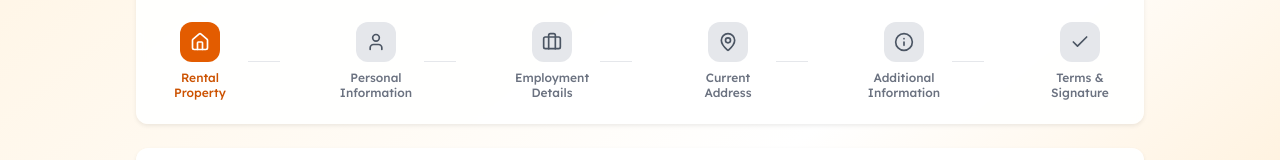
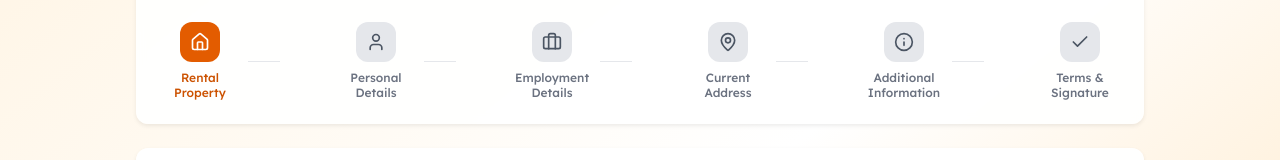
Before and after one commit to calvinwarwick/palmer-partners-forms, a React (Vite) app: page /tenancy-application in a window 1280 px wide. Shown: the part 251-411 px from the top of the page. Built offline with nearby package versions, Linux system fonts and the light colour scheme.

Commit message:
Change step text
Change "Employment Details" to "Personal Details" in the step indicator.

```diff
--- a/src/components/tenancy-application/StepIndicator.tsx
+++ b/src/components/tenancy-application/StepIndicator.tsx
@@ -1,3 +1,4 @@
+
 import { cn } from "@/lib/utils";
 import { Home, User, Briefcase, MapPin, Info, Check } from "lucide-react";
 
@@ -8,7 +9,7 @@ interface StepIndicatorProps {
 const StepIndicator = ({ currentStep }: StepIndicatorProps) => {
   const steps = [
     { name: "Rental Property", icon: Home },
-    { name: "Personal Information", icon: User },
+    { name: "Personal Details", icon: User },
     { name: "Employment Details", icon: Briefcase },
     { name: "Current Address", icon: MapPin },
     { name: "Additional Information", icon: Info },
```
